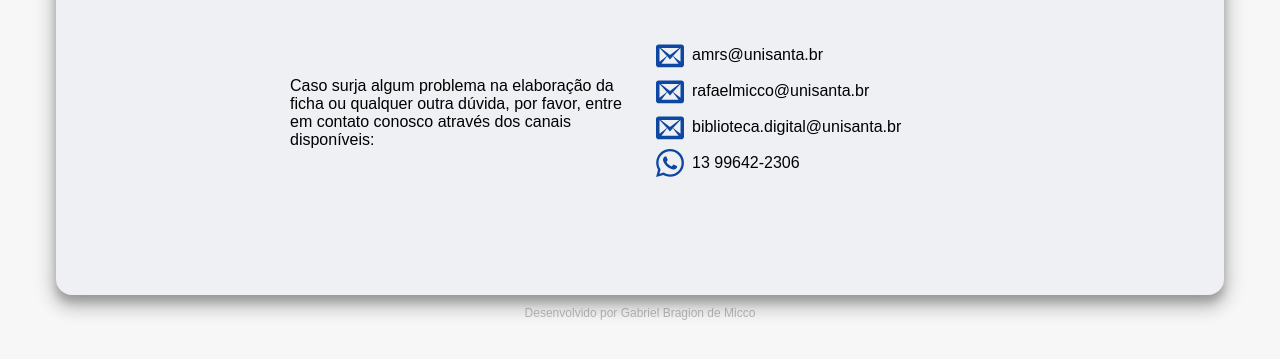
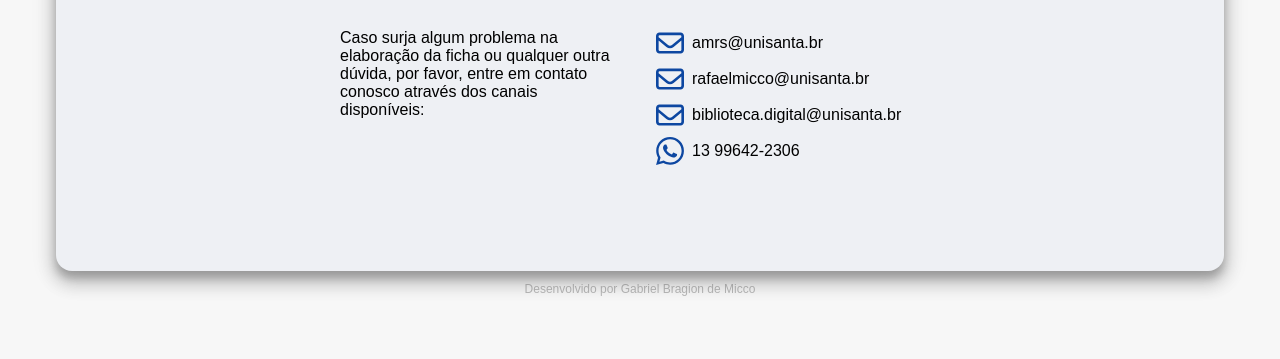
Before and after one commit to unisantabiblioteca/Gerador-Ficha-Catalografica, a plain HTML site: page contatos.html in a window 1280 px wide. Shown: the part 227-586 px from the top of the page. Drawn offline with Linux system fonts and the light colour scheme.

Commit message:
updated tamanho formulario e icones

```diff
--- a/contatos.html
+++ b/contatos.html
@@ -18,7 +18,7 @@
         <img src="imagens/logoSIBI 1.svg" alt="Logotipo do sistema integrado de bibliotecas Unisanta" />
       </header>
 
-      <div class="main">
+      <div class="main contato">
         <div id="menu">
           <div id="menu-bar" onclick="menuOnClick()">
             <div id="bar1" class="bar"></div>
@@ -44,21 +44,9 @@
             Caso surja algum problema na elaboração da ficha ou qualquer outra dúvida, por favor, entre em contato conosco através dos canais disponíveis:
           </p>
           <ul class="lista-contatos">
-            <li><svg class="icon" version="1.1" xmlns="http://www.w3.org/2000/svg" width="512" height="512" viewBox="0 0 512 512">
-              <g id="icomoon-ignore">
-              </g>
-              <path d="M464 64h-416c-26.4 0-48 21.6-48 48v320c0 26.4 21.6 48 48 48h416c26.4 0 48-21.6 48-48v-320c0-26.4-21.6-48-48-48zM199.37 275.186l-135.37 105.446v-250.821l135.37 145.375zM88.19 128h335.62l-167.81 126-167.81-126zM204.644 280.849l51.356 55.151 51.355-55.151 105.277 135.151h-313.264l105.276-135.151zM312.63 275.186l135.37-145.375v250.821l-135.37-105.446z"></path>
-              </svg><a href="mailto:amrs@unisanta.br">amrs@unisanta.br</a></li>
-            <li><svg class="icon" version="1.1" xmlns="http://www.w3.org/2000/svg" width="512" height="512" viewBox="0 0 512 512">
-              <g id="icomoon-ignore">
-              </g>
-              <path d="M464 64h-416c-26.4 0-48 21.6-48 48v320c0 26.4 21.6 48 48 48h416c26.4 0 48-21.6 48-48v-320c0-26.4-21.6-48-48-48zM199.37 275.186l-135.37 105.446v-250.821l135.37 145.375zM88.19 128h335.62l-167.81 126-167.81-126zM204.644 280.849l51.356 55.151 51.355-55.151 105.277 135.151h-313.264l105.276-135.151zM312.63 275.186l135.37-145.375v250.821l-135.37-105.446z"></path>
-              </svg><a href="mailto:rafaelmicco@unisanta.br">rafaelmicco@unisanta.br</a></li>
-            <li><svg class="icon" version="1.1" xmlns="http://www.w3.org/2000/svg" width="512" height="512" viewBox="0 0 512 512">
-              <g id="icomoon-ignore">
-              </g>
-              <path d="M464 64h-416c-26.4 0-48 21.6-48 48v320c0 26.4 21.6 48 48 48h416c26.4 0 48-21.6 48-48v-320c0-26.4-21.6-48-48-48zM199.37 275.186l-135.37 105.446v-250.821l135.37 145.375zM88.19 128h335.62l-167.81 126-167.81-126zM204.644 280.849l51.356 55.151 51.355-55.151 105.277 135.151h-313.264l105.276-135.151zM312.63 275.186l135.37-145.375v250.821l-135.37-105.446z"></path>
-              </svg><a href="mailto:biblioteca.digital@unisanta.br">biblioteca.digital@unisanta.br</a></li>
+            <li><svg class="icon" xmlns="http://www.w3.org/2000/svg" viewBox="0 0 512 512"><!--!Font Awesome Free 6.6.0 by @fontawesome - https://fontawesome.com License - https://fontawesome.com/license/free Copyright 2024 Fonticons, Inc.--><path fill="#0d47a1" d="M64 112c-8.8 0-16 7.2-16 16l0 22.1L220.5 291.7c20.7 17 50.4 17 71.1 0L464 150.1l0-22.1c0-8.8-7.2-16-16-16L64 112zM48 212.2L48 384c0 8.8 7.2 16 16 16l384 0c8.8 0 16-7.2 16-16l0-171.8L322 328.8c-38.4 31.5-93.7 31.5-132 0L48 212.2zM0 128C0 92.7 28.7 64 64 64l384 0c35.3 0 64 28.7 64 64l0 256c0 35.3-28.7 64-64 64L64 448c-35.3 0-64-28.7-64-64L0 128z"/></svg><a href="mailto:amrs@unisanta.br">amrs@unisanta.br</a></li>
+            <li><svg class="icon" xmlns="http://www.w3.org/2000/svg" viewBox="0 0 512 512"><!--!Font Awesome Free 6.6.0 by @fontawesome - https://fontawesome.com License - https://fontawesome.com/license/free Copyright 2024 Fonticons, Inc.--><path fill="#0d47a1" d="M64 112c-8.8 0-16 7.2-16 16l0 22.1L220.5 291.7c20.7 17 50.4 17 71.1 0L464 150.1l0-22.1c0-8.8-7.2-16-16-16L64 112zM48 212.2L48 384c0 8.8 7.2 16 16 16l384 0c8.8 0 16-7.2 16-16l0-171.8L322 328.8c-38.4 31.5-93.7 31.5-132 0L48 212.2zM0 128C0 92.7 28.7 64 64 64l384 0c35.3 0 64 28.7 64 64l0 256c0 35.3-28.7 64-64 64L64 448c-35.3 0-64-28.7-64-64L0 128z"/></svg><a href="mailto:rafaelmicco@unisanta.br">rafaelmicco@unisanta.br</a></li>
+            <li><svg class="icon" xmlns="http://www.w3.org/2000/svg" viewBox="0 0 512 512"><!--!Font Awesome Free 6.6.0 by @fontawesome - https://fontawesome.com License - https://fontawesome.com/license/free Copyright 2024 Fonticons, Inc.--><path fill="#0d47a1" d="M64 112c-8.8 0-16 7.2-16 16l0 22.1L220.5 291.7c20.7 17 50.4 17 71.1 0L464 150.1l0-22.1c0-8.8-7.2-16-16-16L64 112zM48 212.2L48 384c0 8.8 7.2 16 16 16l384 0c8.8 0 16-7.2 16-16l0-171.8L322 328.8c-38.4 31.5-93.7 31.5-132 0L48 212.2zM0 128C0 92.7 28.7 64 64 64l384 0c35.3 0 64 28.7 64 64l0 256c0 35.3-28.7 64-64 64L64 448c-35.3 0-64-28.7-64-64L0 128z"/></svg><a href="mailto:biblioteca.digital@unisanta.br">biblioteca.digital@unisanta.br</a></li>
             <li><svg class="icon" version="1.1" xmlns="http://www.w3.org/2000/svg" width="512" height="512" viewBox="0 0 512 512">
               <g id="icomoon-ignore">
               </g>
--- a/style.css
+++ b/style.css
@@ -171,6 +171,13 @@ header{
   margin-block: 2rem 4rem;
   padding: 2rem;
   position: relative;
+  height: 80dvh;
+}
+.main.guia{
+  height: 100%;
+}
+.main.contato{
+  height: 50dvh;
 }
 .main h1{
   text-align: center;
@@ -258,13 +265,11 @@ a.author{
 }
 
 .infos-contatos-wrap{
-  display: flex;
-  justify-content: space-between;
-  width: 700px;
-  margin-inline: auto;
-  gap: 2rem;
-  align-items: center;
-  height: 300px;
+ display: flex;
+ justify-content: space-between;
+ gap: 2rem;
+ margin-inline: auto;
+ max-width: 600px;
 }
 .lista-contatos li{
   display: flex;
@@ -293,7 +298,6 @@ form {
   margin-inline: auto;
   overflow-y: scroll;
   overflow-x: hidden;
-  max-height: 400px;
 }
 .email-adm{
   grid-column: 1/5;
@@ -695,4 +699,13 @@ input {
   .infos-guia-wrap{
     margin-block: 3rem;
   }
+  .infos-contatos-wrap{
+    flex-direction: column;
+    grid-column: 1;
+    gap: .5rem;
+  }
+  .infos-contatos-wrap p{
+    max-width: 400px;
+    margin-block: .5rem;
+  }
 }
```
Also changed, not shown: guia.html (+1 -1 lines), index.html (+1 -1 lines).
